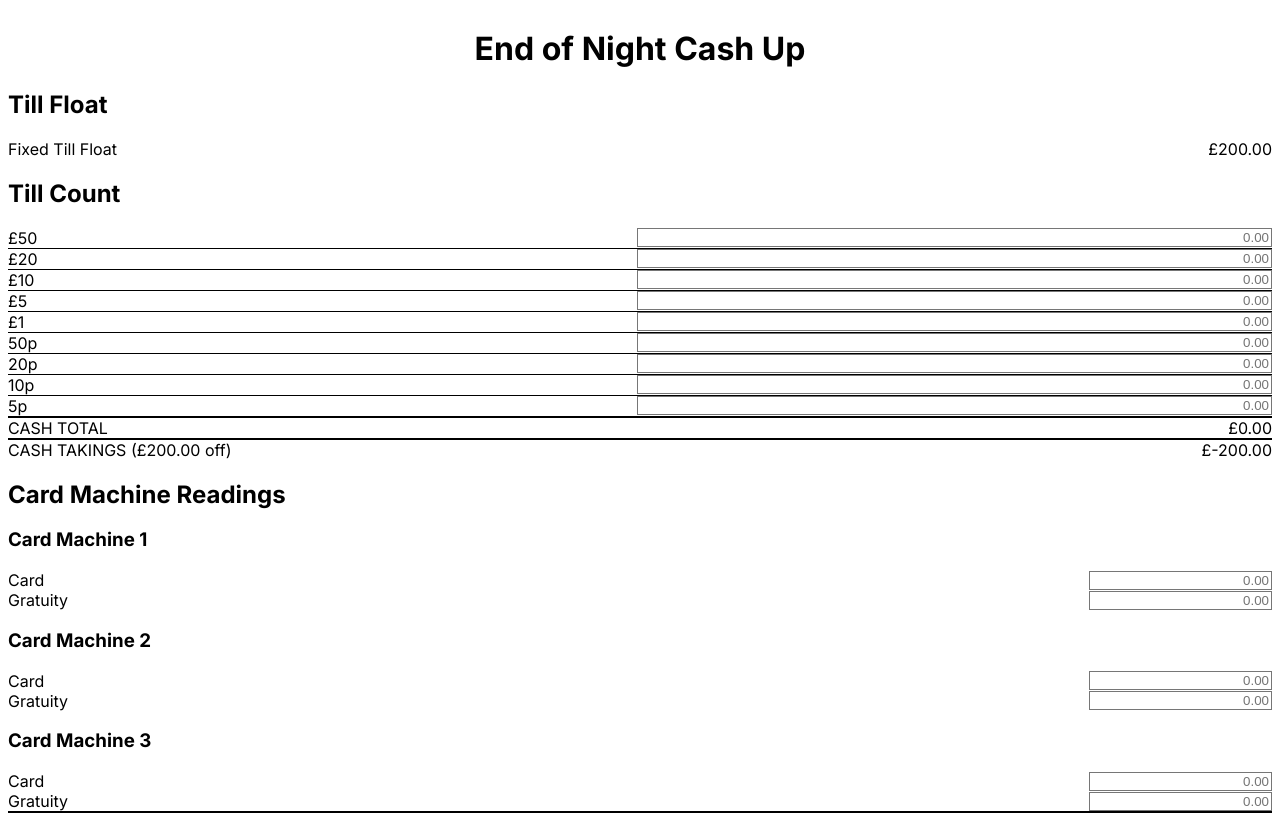
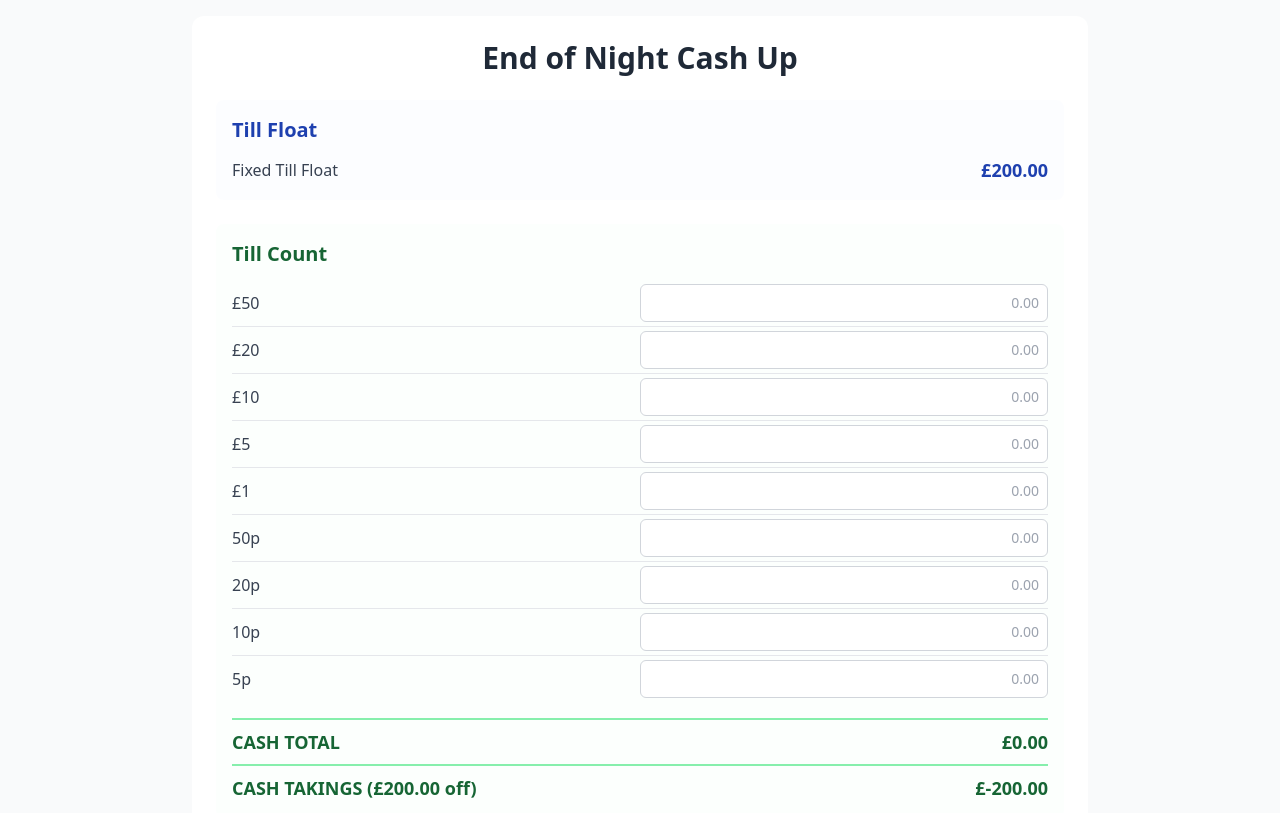
Before and after one commit to mumbla-uk/tabac-cash-up, a React (Create React App) app: page / in a window 1280 px wide. Shown: the top 813 px of the page. Built offline with nearby package versions, Linux system fonts and the light colour scheme.

Commit message:
Implement direct Tailwind CSS compilation and Netlify deployment fix

```diff
--- a/craco.config.js
+++ /dev/null
@@ -1,11 +0,0 @@
-// craco.config.js
-module.exports = {
-  style: {
-    postcss: {
-      plugins: [
-        require('tailwindcss'),
-        require('autoprefixer'),
-      ],
-    },
-  },
-};
--- a/postcss.config.js
+++ /dev/null
@@ -1,6 +0,0 @@
-module.exports = {
-  plugins: {
-    tailwindcss: {},
-    autoprefixer: {},
-  },
-};
--- a/public/index.html
+++ b/public/index.html
@@ -10,34 +10,13 @@
       content="Web site created using create-react-app"
     />
     <link rel="apple-touch-icon" href="%PUBLIC_URL%/logo192.png" />
-    <!--
-      manifest.json provides metadata used when your web app is installed on a
-      user's mobile device or desktop. See https://developers.google.com/web/fundamentals/web-app-manifest/
-    -->
     <link rel="manifest" href="%PUBLIC_URL%/manifest.json" />
-    <!--
-      Notice the use of %PUBLIC_URL% in the tags above.
-      It will be replaced with the URL of the `public` folder during the build.
-      Only files inside the `public` folder can be referenced from the HTML.
-
-      Unlike "/favicon.ico" or "favicon.ico", "%PUBLIC_URL%/favicon.ico" will
-      work correctly both with client-side routing and a non-root public URL.
-      Learn how to configure a non-root public URL by running `npm run build`.
-    -->
-    <title>React App</title>
+    <!-- Link to the generated Tailwind CSS file -->
+    <link href="%PUBLIC_URL%/css/tailwind.css" rel="stylesheet">
+    <title>Cash Up App</title>
   </head>
   <body>
     <noscript>You need to enable JavaScript to run this app.</noscript>
     <div id="root"></div>
-    <!--
-      This HTML file is a template.
-      If you open it directly in the browser, you will see an empty page.
-
-      You can add webfonts, meta tags, or analytics to this file.
-      The build step will place the bundled scripts into the <body> tag.
-
-      To begin the development, run `npm start` or `yarn start`.
-      To create a production bundle, use `npm run build` or `yarn build`.
-    -->
   </body>
 </html>
--- a/src/index.js
+++ b/src/index.js
@@ -1,6 +1,6 @@
+import './index.css';
 import React from 'react';
 import ReactDOM from 'react-dom/client';
-import './index.css'; // <--- Make sure this line exists and points to your main CSS file
 import App from './App';
 
 const root = ReactDOM.createRoot(document.getElementById('root'));
--- a/tailwind.config.js
+++ b/tailwind.config.js
@@ -1,8 +1,8 @@
 /** @type {import('tailwindcss').Config} */
 module.exports = {
   content: [
-    "./index.html",
-    "./src/**/*.{js,jsx,ts,tsx}", // <--- Make sure this line is correct
+    "./index.html", // Or your main HTML file if not using Vite/CRA default
+    "./src/**/*.{js,jsx,ts,tsx}", // <--- IMPORTANT: Ensure this path covers your React components
   ],
   theme: {
     extend: {},
```
Also changed, not shown: package.json (+12 -13 lines), src/index.css (+11 -0 lines), 1 other file (tests, documents, lock files or other folders).
